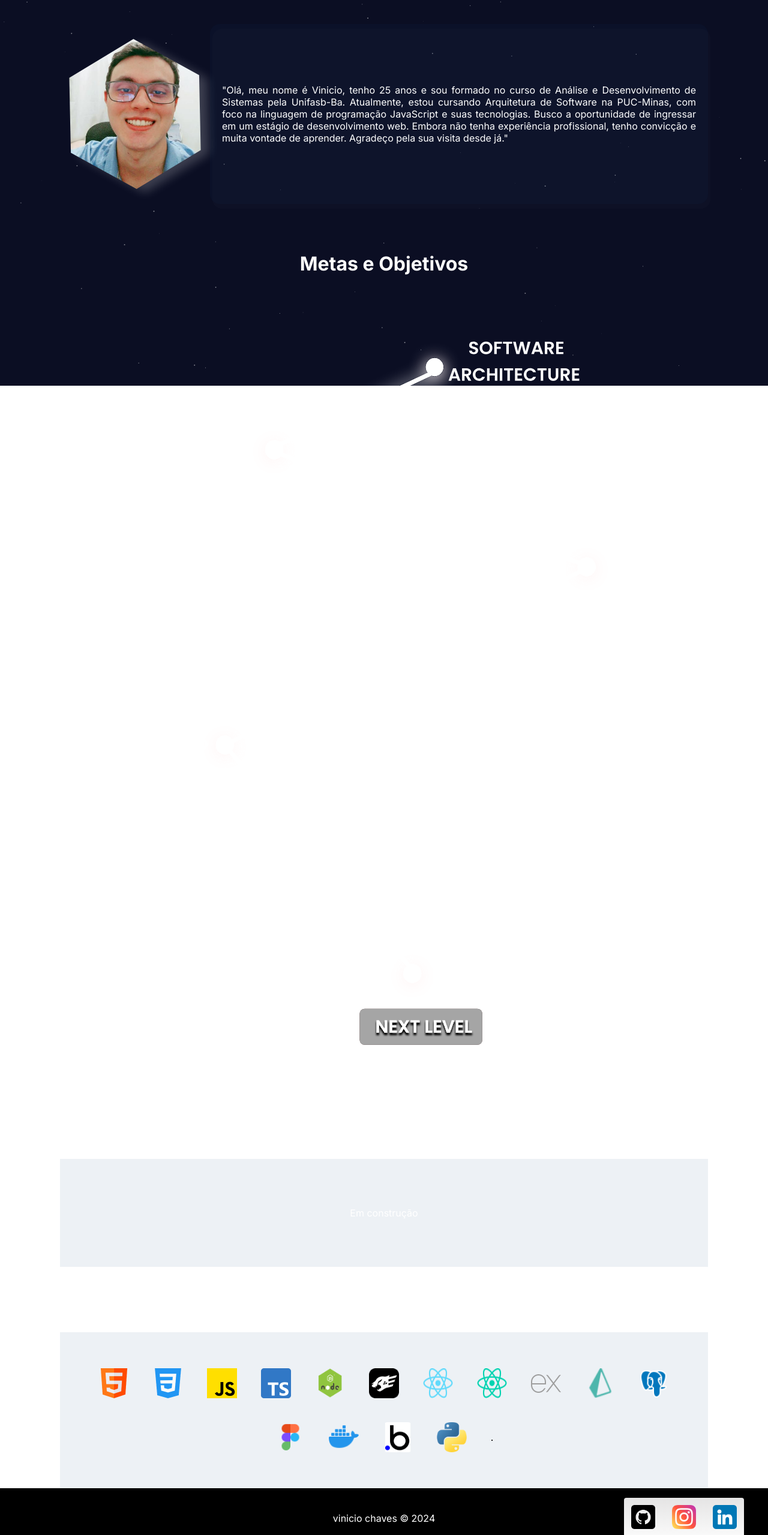
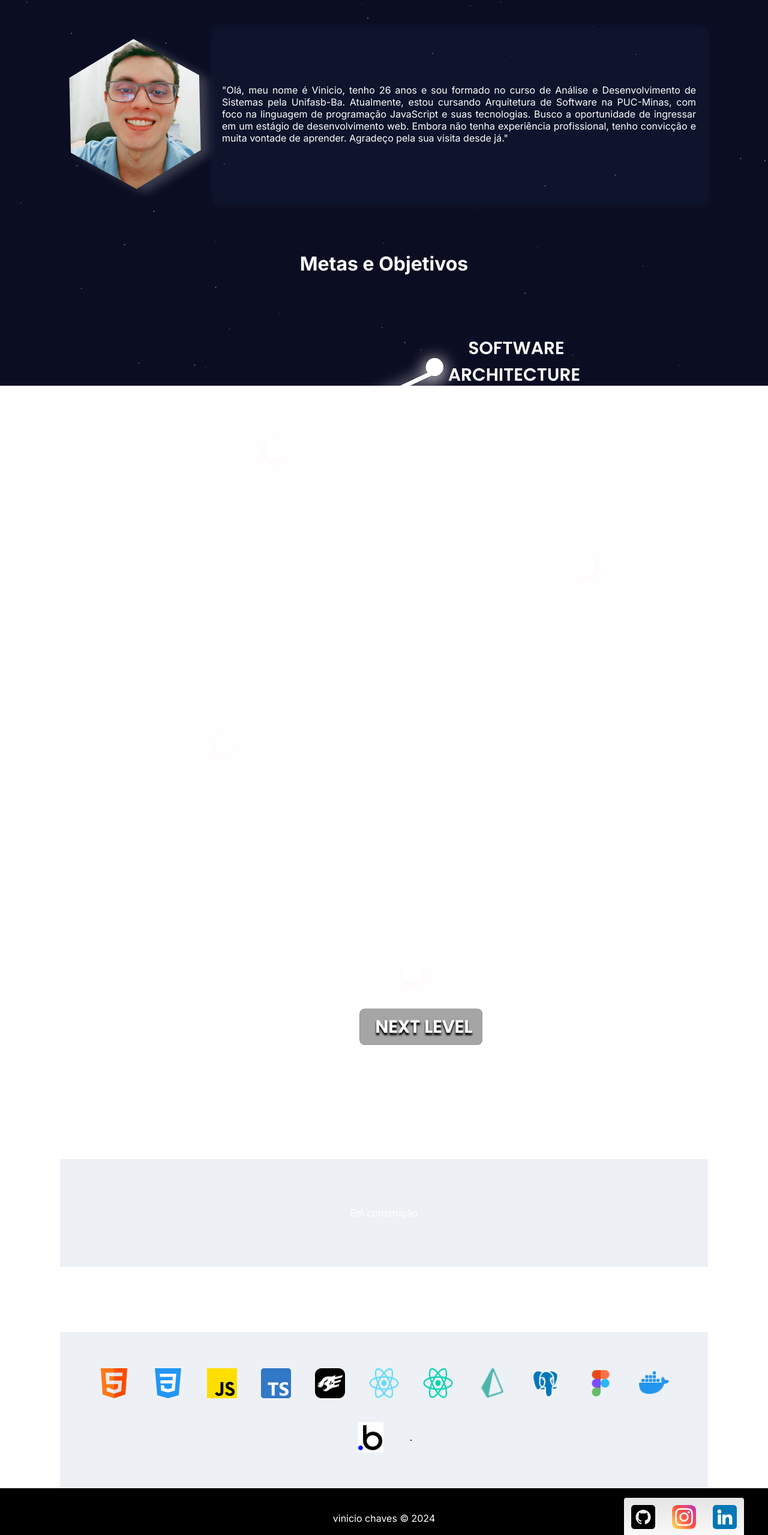
Before and after one commit to viniciochavess/profile, a Next.js app: page /profile in a window 1280 px wide. Shown: the part 157-2716 px from the top of the page at 60% size. Built offline with nearby package versions, Linux system fonts and the light colour scheme.

Commit message:
atualizando page

```diff
--- a/components/HardSkill.tsx
+++ b/components/HardSkill.tsx
@@ -1,45 +1,57 @@
-import Image from 'next/image'
-import classes from './HardSkill.module.css'
-import html from '@/app/assets/html 1.png'
-import css from '@/app/assets/css-3 1.png'
-import js from '@/app/assets/js 1.png'
-import ts from '@/app/assets/Typescript_logo_2020 1.png'
-import node from '@/app/assets/nodejs_logo 1.png'
-import fastify from '@/app/assets/24939410 1.png'
-import react from '@/app/assets/React-icon 1.png'
-import rn from '@/app/assets/React-icon 2.png'
-import express from '@/app/assets/icons8-express-js-50 1.png'
-import prisma from '@/app/assets/icons8-prisma-orm-48 1.png'
-import mysql from '@/app/assets/baixados (1) 1.png'
-import postg from '@/app/assets/icons8-postgresql-48 1.png'
-import figma from '@/app/assets/icons8-figma-48 1.png'
-import docker from '@/app/assets/icons8-docker-48 1.png'
-import bubble from '@/app/assets/image 3.png'
-import python from '@/app/assets/python.png'
-export function HardSkill(){
-    return(
+import Image from "next/image";
+import classes from "./HardSkill.module.css";
+import html from "@/app/assets/html 1.png";
+import css from "@/app/assets/css-3 1.png";
+import js from "@/app/assets/js 1.png";
+import ts from "@/app/assets/Typescript_logo_2020 1.png";
+import node from "@/app/assets/nodejs_logo 1.png";
+import fastify from "@/app/assets/24939410 1.png";
+import react from "@/app/assets/React-icon 1.png";
+import rn from "@/app/assets/React-icon 2.png";
+import express from "@/app/assets/icons8-express-js-50 1.png";
+import prisma from "@/app/assets/icons8-prisma-orm-48 1.png";
+import mysql from "@/app/assets/baixados (1) 1.png";
+import postg from "@/app/assets/icons8-postgresql-48 1.png";
+import figma from "@/app/assets/icons8-figma-48 1.png";
+import docker from "@/app/assets/icons8-docker-48 1.png";
+import bubble from "@/app/assets/image 3.png";
+import python from "@/app/assets/python.png";
+export function HardSkill() {
+  return (
     <>
       <section>
         <h1 className={`${classes.text} skill`}>Minhas Habilidades</h1>
         <div className={classes.container}>
-                    <Image src={html.src} width={50} height={50} alt='logo do html'/>
-                    <Image src={css.src} width={50} height={50} alt='logo do css'/>
-                    <Image src={js.src} width={50} height={50} alt='logo do js'/>
-                    <Image src={ts.src} width={50} height={50} alt='logo do ts'/>
-                    <Image src={node.src} width={50} height={50} alt='logo do node'/>
-                    <Image src={fastify.src} width={50} height={50} alt='logo do fastify'/>
-                    <Image src={react.src} width={50} height={50} alt='logo do react'/>
-                    <Image src={rn.src} width={50} height={50} alt='logo do react native'/>
-                    <Image src={express.src} width={50} height={50} alt='logo do express'/>
-                    <Image src={prisma.src} width={50} height={50} alt='logo do prisma'/>
-                    <Image src={postg.src} width={50} height={50} alt='logo do postgres sql'/>
-                    <Image src={figma.src} width={50} height={50} alt='logo do figma'/>
-                    <Image src={docker.src} width={50} height={50} alt='logo do docker'/>
-                    <Image src={bubble.src} width={50} height={50} alt='logo do bubble'/>
-                    <Image src={python.src} width={50} height={50} alt='logo do python'/>
+          <Image src={html.src} width={50} height={50} alt="logo do html" />
+          <Image src={css.src} width={50} height={50} alt="logo do css" />
+          <Image src={js.src} width={50} height={50} alt="logo do js" />
+          <Image src={ts.src} width={50} height={50} alt="logo do ts" />
+          <Image
+            src={fastify.src}
+            width={50}
+            height={50}
+            alt="logo do fastify"
+          />
+          <Image src={react.src} width={50} height={50} alt="logo do react" />
+          <Image
+            src={rn.src}
+            width={50}
+            height={50}
+            alt="logo do react native"
+          />
+          <Image src={prisma.src} width={50} height={50} alt="logo do prisma" />
+          <Image
+            src={postg.src}
+            width={50}
+            height={50}
+            alt="logo do postgres sql"
+          />
+          <Image src={figma.src} width={50} height={50} alt="logo do figma" />
+          <Image src={docker.src} width={50} height={50} alt="logo do docker" />
+          <Image src={bubble.src} width={50} height={50} alt="logo do bubble" />
           .
         </div>
       </section>
     </>
-    )
+  );
 }
--- a/components/ProfileAbount.tsx
+++ b/components/ProfileAbount.tsx
@@ -1,8 +1,8 @@
 import Image from "next/image";
-import img from '@/app/assets/profileImg.png'
-import classes from './ProfileAbount.module.css'
-export function ProfileAbount(){
-    return(
+import img from "@/app/assets/profileImg.png";
+import classes from "./ProfileAbount.module.css";
+export function ProfileAbount() {
+  return (
     <>
       <h1 className={classes.text}>Sobre Mim</h1>
       <section className={classes.aboutContainer}>
@@ -19,12 +19,17 @@ export function ProfileAbount(){
           <div className={classes.boxblur}></div>
           <div className={classes.boxblurnot}>
             <p className={classes.textAbount}>
-              "Olá, meu nome é Vinicio, tenho 25 anos e sou formado no curso de Análise e Desenvolvimento de Sistemas pela Unifasb-Ba. Atualmente, estou cursando Arquitetura de Software na PUC-Minas, com foco na linguagem de programação JavaScript e suas tecnologias. Busco a oportunidade de ingressar em um estágio de desenvolvimento web. Embora não tenha experiência profissional, tenho convicção e muita vontade de aprender. Agradeço pela sua visita desde já."
+              "Olá, meu nome é Vinicio, tenho 26 anos e sou formado no curso de
+              Análise e Desenvolvimento de Sistemas pela Unifasb-Ba. Atualmente,
+              estou cursando Arquitetura de Software na PUC-Minas, com foco na
+              linguagem de programação JavaScript e suas tecnologias. Busco a
+              oportunidade de ingressar em um estágio de desenvolvimento web.
+              Embora não tenha experiência profissional, tenho convicção e muita
+              vontade de aprender. Agradeço pela sua visita desde já."
             </p>
-
           </div>
         </div>
       </section>
     </>
-    )
+  );
 }
```
Also changed, not shown: components/HomeInit.module.css (+25 -46 lines). Lines whose indentation alone changed are shown as unchanged.
